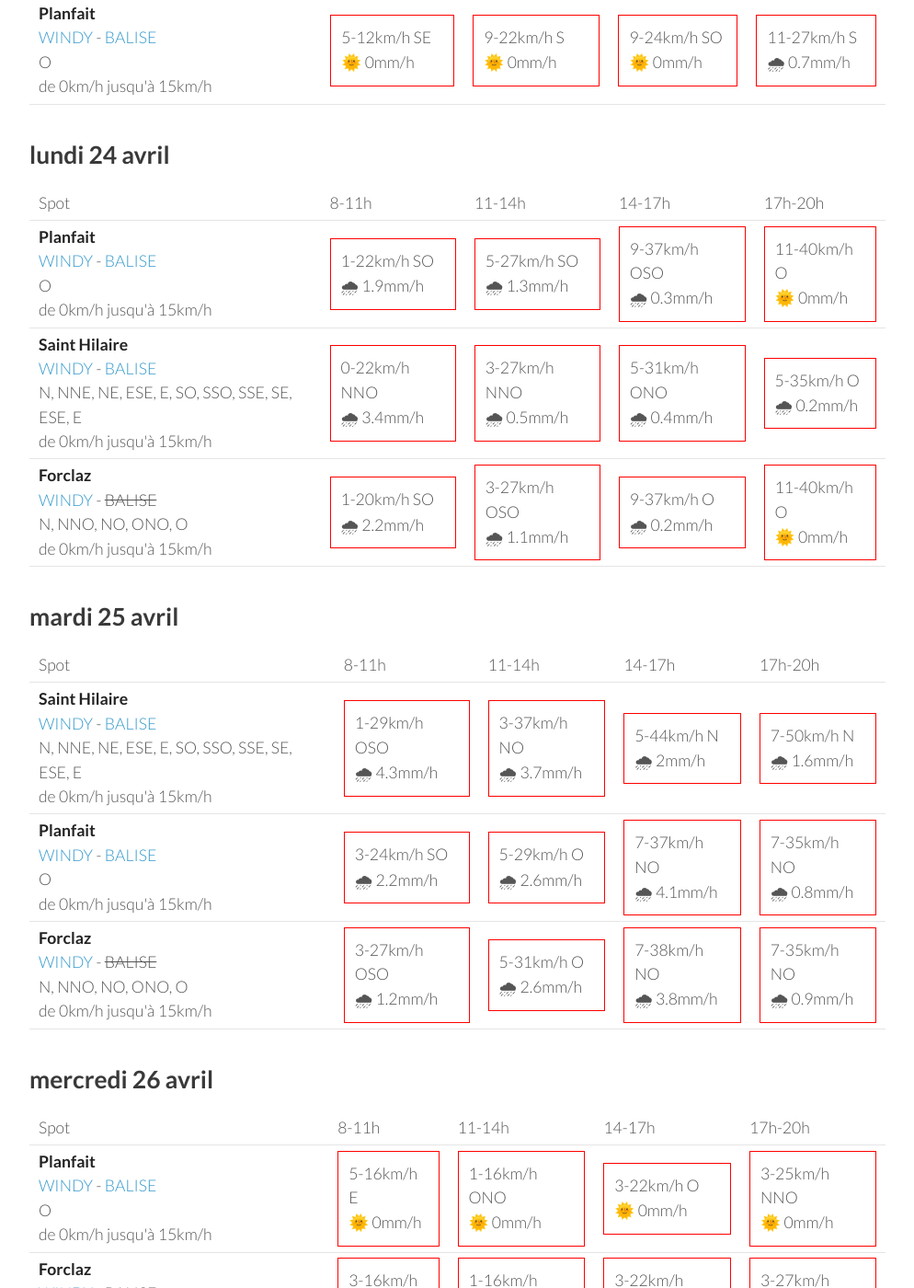
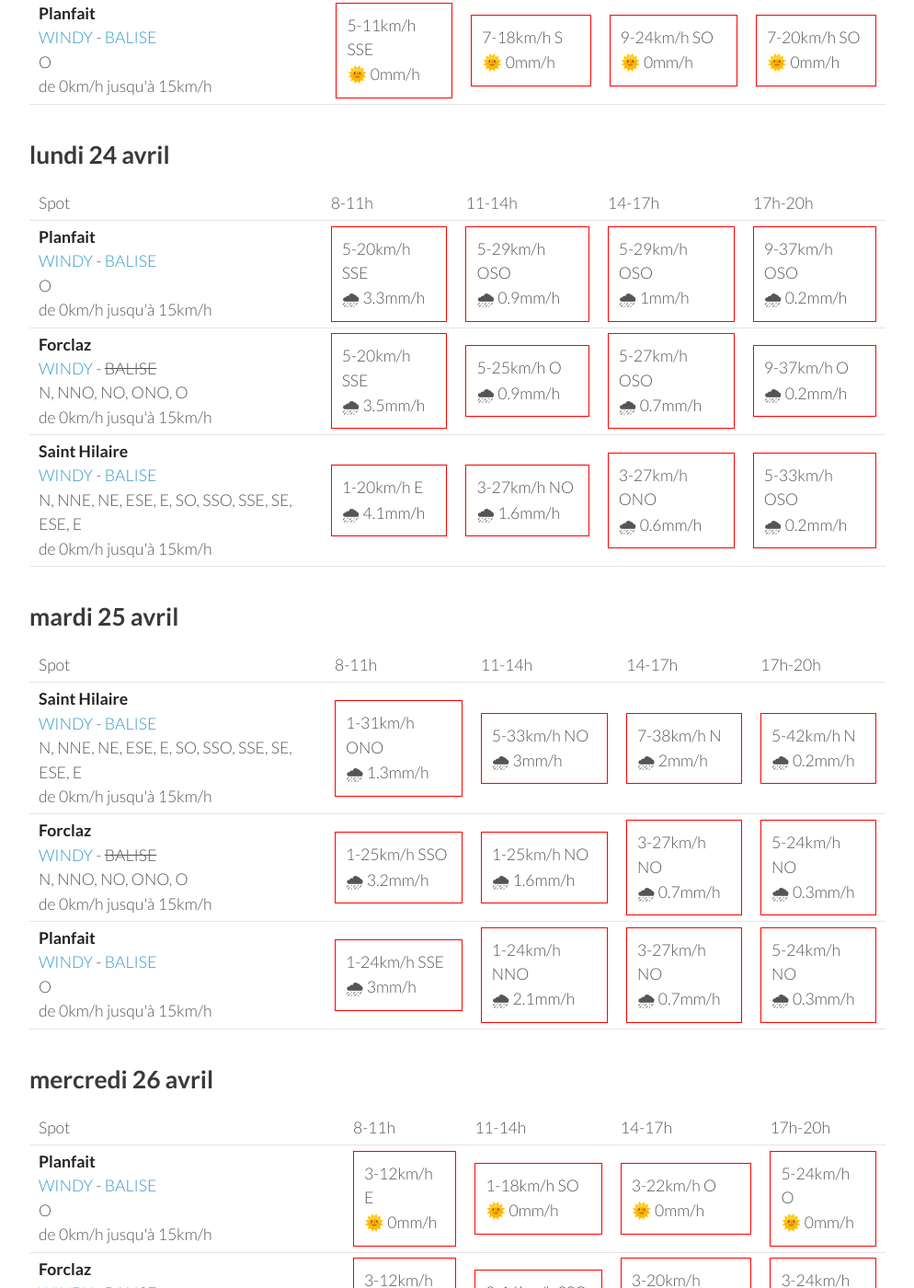
Before and after one commit to parapente-dans-le-nord/parapente-dans-le-nord.github.io, a Jekyll site: the page built from alpes_nord.markdown, in a window 1280 px wide and 1400 px high, scrolled down 1132 px. Shown: the whole window at 92% size, without its empty margins (26-1020 px from the left). Built offline with Jekyll 4.4.1, drawn with Linux system fonts in a browser that asks for light colours; some of the changed text lies outside the part shown.

Commit message:
update index.markdown

```diff
--- a/alpes_nord.markdown
+++ b/alpes_nord.markdown
@@ -22,33 +22,30 @@ page mise à jour le samedi 22 avril 06:26
       <td>17h-20h</td>
     </tr>
 <tr>
+        <td><strong>Forclaz</strong><br><a href="https://windy.com/45.814/6.247?45.375,6.246,8,m:eVwaglz">WINDY</a> - <span class="no-balise"> BALISE </span><br> <span class="vent-favorable">N, NNO, NO, ONO, O</span><br><span class="force-vent">de 0km/h jusqu'à 15km/h</span> </td>
+
+            <td><div class="not-flyable"><p>0-0km/h NA</p><p>🌧️ 0mm/h</p></div></td>
+            <td><div class="not-flyable"><p>14-38km/h S</p><p>🌧 0.3mm/h</p></div></td>
+            <td><div class="not-flyable"><p>5-22km/h SSO</p><p>🌧 1.7mm/h</p></div></td>
+            <td><div class="not-flyable"><p>11-25km/h SE</p><p>🌧 2.1mm/h</p></div></td>
+
+    </tr>
+<tr>
         <td><strong>Saint Hilaire</strong><br><a href="https://windy.com/45.307/5.888?45.087,5.889,9,m:eUFagkX">WINDY</a> - <span class=""><a href="http://www.balisemeteo.com/balise.php?idBalise=61">BALISE</a> </span><br> <span class="vent-favorable">N, NNE, NE, ESE, E, SO, SSO, SSE, SE, ESE, E</span><br><span class="force-vent">de 0km/h jusqu'à 15km/h</span> </td>
 
-            <td><div class="not-flyable"><p>22-62km/h SO</p><p>🌧 1.1mm/h</p></div></td>
-            <td><div class="not-flyable"><p>12-53km/h SSO</p><p>🌧 4.6mm/h</p></div></td>
-            <td><div class="not-flyable"><p>5-16km/h S</p><p>🌞 0mm/h</p></div></td>
-            <td><div class="not-flyable"><p>14-50km/h SO</p><p>🌞 0mm/h</p></div></td>
-
+            <td><div class="not-flyable"><p>0-0km/h NA</p><p>🌧️ 0mm/h</p></div></td>
+            <td><div class="not-flyable"><p>16-68km/h OSO</p><p>🌧 2mm/h</p></div></td>
+            <td><div class="not-flyable"><p>5-20km/h SSE</p><p>🌧 0.2mm/h</p></div></td>
+            <td><div class="not-flyable"><p>7-20km/h S</p><p>🌧 0.7mm/h</p></div></td>
 
     </tr>
 <tr>
         <td><strong>Planfait</strong><br><a href="https://windy.com/45.853/6.223?45.415,6.223,8">WINDY</a> - <span class=""><a href="https://www.openwindmap.org/PP496">BALISE</a> </span><br> <span class="vent-favorable">O</span><br><span class="force-vent">de 0km/h jusqu'à 15km/h</span> </td>
 
-            <td><div class="not-flyable"><p>14-35km/h S</p><p>🌧 0.5mm/h</p></div></td>
-            <td><div class="not-flyable"><p>11-38km/h SSO</p><p>🌧 4.5mm/h</p></div></td>
-            <td><div class="not-flyable"><p>11-29km/h S</p><p>🌧 1.6mm/h</p></div></td>
-            <td><div class="not-flyable"><p>9-20km/h S</p><p>🌞 0mm/h</p></div></td>
-
-
-    </tr>
-<tr>
-        <td><strong>Forclaz</strong><br><a href="https://windy.com/45.814/6.247?45.375,6.246,8,m:eVwaglz">WINDY</a> - <span class="no-balise"> BALISE </span><br> <span class="vent-favorable">N, NNO, NO, ONO, O</span><br><span class="force-vent">de 0km/h jusqu'à 15km/h</span> </td>
-
-            <td><div class="not-flyable"><p>14-38km/h SSE</p><p>🌧 0.8mm/h</p></div></td>
-            <td><div class="not-flyable"><p>16-38km/h SE</p><p>🌧 4.1mm/h</p></div></td>
-            <td><div class="not-flyable"><p>12-31km/h SSE</p><p>🌧 1.1mm/h</p></div></td>
-            <td><div class="not-flyable"><p>12-33km/h S</p><p>🌞 0mm/h</p></div></td>
-
+            <td><div class="not-flyable"><p>0-0km/h NA</p><p>🌧️ 0mm/h</p></div></td>
+            <td><div class="not-flyable"><p>20-46km/h S</p><p>🌧 0.2mm/h</p></div></td>
+            <td><div class="not-flyable"><p>5-20km/h SSO</p><p>🌧 2.9mm/h</p></div></td>
+            <td><div class="not-flyable"><p>7-24km/h SSE</p><p>🌧 2.4mm/h</p></div></td>
 
     </tr>
 
@@ -70,30 +67,30 @@ page mise à jour le samedi 22 avril 06:26
 <tr>
         <td><strong>Saint Hilaire</strong><br><a href="https://windy.com/45.307/5.888?45.087,5.889,9,m:eUFagkX">WINDY</a> - <span class=""><a href="http://www.balisemeteo.com/balise.php?idBalise=61">BALISE</a> </span><br> <span class="vent-favorable">N, NNE, NE, ESE, E, SO, SSO, SSE, SE, ESE, E</span><br><span class="force-vent">de 0km/h jusqu'à 15km/h</span> </td>
 
-            <td><div class="flyable"><p>5-11km/h SSO</p><p>🌞 0mm/h</p></div></td>
-            <td><div class="not-flyable"><p>9-24km/h S</p><p>🌞 0mm/h</p></div></td>
-            <td><div class="not-flyable"><p>16-42km/h SO</p><p>🌞 0mm/h</p></div></td>
-            <td><div class="not-flyable"><p>16-42km/h SO</p><p>🌞 0mm/h</p></div></td>
+            <td><div class="flyable"><p>3-7km/h SSO</p><p>🌞 0mm/h</p></div></td>
+            <td><div class="not-flyable"><p>7-20km/h SSE</p><p>🌞 0mm/h</p></div></td>
+            <td><div class="not-flyable"><p>11-33km/h SSO</p><p>🌞 0mm/h</p></div></td>
+            <td><div class="not-flyable"><p>14-40km/h SO</p><p>🌞 0mm/h</p></div></td>
 
 
     </tr>
 <tr>
         <td><strong>Forclaz</strong><br><a href="https://windy.com/45.814/6.247?45.375,6.246,8,m:eVwaglz">WINDY</a> - <span class="no-balise"> BALISE </span><br> <span class="vent-favorable">N, NNO, NO, ONO, O</span><br><span class="force-vent">de 0km/h jusqu'à 15km/h</span> </td>
 
-            <td><div class="not-flyable"><p>5-14km/h SE</p><p>🌞 0mm/h</p></div></td>
-            <td><div class="not-flyable"><p>11-25km/h SSO</p><p>🌞 0mm/h</p></div></td>
-            <td><div class="not-flyable"><p>7-24km/h SO</p><p>🌞 0mm/h</p></div></td>
-            <td><div class="not-flyable"><p>7-38km/h SSE</p><p>🌧 0.5mm/h</p></div></td>
+            <td><div class="not-flyable"><p>5-11km/h SE</p><p>🌞 0mm/h</p></div></td>
+            <td><div class="not-flyable"><p>5-14km/h SSO</p><p>🌞 0mm/h</p></div></td>
+            <td><div class="not-flyable"><p>9-22km/h SSO</p><p>🌞 0mm/h</p></div></td>
+            <td><div class="not-flyable"><p>7-22km/h SSO</p><p>🌞 0mm/h</p></div></td>
 
 
     </tr>
 <tr>
         <td><strong>Planfait</strong><br><a href="https://windy.com/45.853/6.223?45.415,6.223,8">WINDY</a> - <span class=""><a href="https://www.openwindmap.org/PP496">BALISE</a> </span><br> <span class="vent-favorable">O</span><br><span class="force-vent">de 0km/h jusqu'à 15km/h</span> </td>
 
-            <td><div class="not-flyable"><p>5-12km/h SE</p><p>🌞 0mm/h</p></div></td>
-            <td><div class="not-flyable"><p>9-22km/h S</p><p>🌞 0mm/h</p></div></td>
+            <td><div class="not-flyable"><p>5-11km/h SSE</p><p>🌞 0mm/h</p></div></td>
+            <td><div class="not-flyable"><p>7-18km/h S</p><p>🌞 0mm/h</p></div></td>
             <td><div class="not-flyable"><p>9-24km/h SO</p><p>🌞 0mm/h</p></div></td>
-            <td><div class="not-flyable"><p>11-27km/h S</p><p>🌧 0.7mm/h</p></div></td>
+            <td><div class="not-flyable"><p>7-20km/h SO</p><p>🌞 0mm/h</p></div></td>
 
 
     </tr>
@@ -116,30 +113,30 @@ page mise à jour le samedi 22 avril 06:26
 <tr>
         <td><strong>Planfait</strong><br><a href="https://windy.com/45.853/6.223?45.415,6.223,8">WINDY</a> - <span class=""><a href="https://www.openwindmap.org/PP496">BALISE</a> </span><br> <span class="vent-favorable">O</span><br><span class="force-vent">de 0km/h jusqu'à 15km/h</span> </td>
 
-            <td><div class="not-flyable"><p>1-22km/h SO</p><p>🌧 1.9mm/h</p></div></td>
-            <td><div class="not-flyable"><p>5-27km/h SO</p><p>🌧 1.3mm/h</p></div></td>
-            <td><div class="not-flyable"><p>9-37km/h OSO</p><p>🌧 0.3mm/h</p></div></td>
-            <td><div class="not-flyable"><p>11-40km/h O</p><p>🌞 0mm/h</p></div></td>
+            <td><div class="not-flyable"><p>5-20km/h SSE</p><p>🌧 3.3mm/h</p></div></td>
+            <td><div class="not-flyable"><p>5-29km/h OSO</p><p>🌧 0.9mm/h</p></div></td>
+            <td><div class="not-flyable"><p>5-29km/h OSO</p><p>🌧 1mm/h</p></div></td>
+            <td><div class="not-flyable"><p>9-37km/h OSO</p><p>🌧 0.2mm/h</p></div></td>
+
+
+    </tr>
+<tr>
+        <td><strong>Forclaz</strong><br><a href="https://windy.com/45.814/6.247?45.375,6.246,8,m:eVwaglz">WINDY</a> - <span class="no-balise"> BALISE </span><br> <span class="vent-favorable">N, NNO, NO, ONO, O</span><br><span class="force-vent">de 0km/h jusqu'à 15km/h</span> </td>
+
+            <td><div class="not-flyable"><p>5-20km/h SSE</p><p>🌧 3.5mm/h</p></div></td>
+            <td><div class="not-flyable"><p>5-25km/h O</p><p>🌧 0.9mm/h</p></div></td>
+            <td><div class="not-flyable"><p>5-27km/h OSO</p><p>🌧 0.7mm/h</p></div></td>
+            <td><div class="not-flyable"><p>9-37km/h O</p><p>🌧 0.2mm/h</p></div></td>
 
 
     </tr>
 <tr>
         <td><strong>Saint Hilaire</strong><br><a href="https://windy.com/45.307/5.888?45.087,5.889,9,m:eUFagkX">WINDY</a> - <span class=""><a href="http://www.balisemeteo.com/balise.php?idBalise=61">BALISE</a> </span><br> <span class="vent-favorable">N, NNE, NE, ESE, E, SO, SSO, SSE, SE, ESE, E</span><br><span class="force-vent">de 0km/h jusqu'à 15km/h</span> </td>
 
-            <td><div class="not-flyable"><p>0-22km/h NNO</p><p>🌧 3.4mm/h</p></div></td>
-            <td><div class="not-flyable"><p>3-27km/h NNO</p><p>🌧 0.5mm/h</p></div></td>
-            <td><div class="not-flyable"><p>5-31km/h ONO</p><p>🌧 0.4mm/h</p></div></td>
-            <td><div class="not-flyable"><p>5-35km/h O</p><p>🌧 0.2mm/h</p></div></td>
-
-
-    </tr>
-<tr>
-        <td><strong>Forclaz</strong><br><a href="https://windy.com/45.814/6.247?45.375,6.246,8,m:eVwaglz">WINDY</a> - <span class="no-balise"> BALISE </span><br> <span class="vent-favorable">N, NNO, NO, ONO, O</span><br><span class="force-vent">de 0km/h jusqu'à 15km/h</span> </td>
-
-            <td><div class="not-flyable"><p>1-20km/h SO</p><p>🌧 2.2mm/h</p></div></td>
-            <td><div class="not-flyable"><p>3-27km/h OSO</p><p>🌧 1.1mm/h</p></div></td>
-            <td><div class="not-flyable"><p>9-37km/h O</p><p>🌧 0.2mm/h</p></div></td>
-            <td><div class="not-flyable"><p>11-40km/h O</p><p>🌞 0mm/h</p></div></td>
+            <td><div class="not-flyable"><p>1-20km/h E</p><p>🌧 4.1mm/h</p></div></td>
+            <td><div class="not-flyable"><p>3-27km/h NO</p><p>🌧 1.6mm/h</p></div></td>
+            <td><div class="not-flyable"><p>3-27km/h ONO</p><p>🌧 0.6mm/h</p></div></td>
+            <td><div class="not-flyable"><p>5-33km/h OSO</p><p>🌧 0.2mm/h</p></div></td>
 
 
     </tr>
@@ -162,30 +159,30 @@ page mise à jour le samedi 22 avril 06:26
 <tr>
         <td><strong>Saint Hilaire</strong><br><a href="https://windy.com/45.307/5.888?45.087,5.889,9,m:eUFagkX">WINDY</a> - <span class=""><a href="http://www.balisemeteo.com/balise.php?idBalise=61">BALISE</a> </span><br> <span class="vent-favorable">N, NNE, NE, ESE, E, SO, SSO, SSE, SE, ESE, E</span><br><span class="force-vent">de 0km/h jusqu'à 15km/h</span> </td>
 
-            <td><div class="not-flyable"><p>1-29km/h OSO</p><p>🌧 4.3mm/h</p></div></td>
-            <td><div class="not-flyable"><p>3-37km/h NO</p><p>🌧 3.7mm/h</p></div></td>
-            <td><div class="not-flyable"><p>5-44km/h N</p><p>🌧 2mm/h</p></div></td>
-            <td><div class="not-flyable"><p>7-50km/h N</p><p>🌧 1.6mm/h</p></div></td>
+            <td><div class="not-flyable"><p>1-31km/h ONO</p><p>🌧 1.3mm/h</p></div></td>
+            <td><div class="not-flyable"><p>5-33km/h NO</p><p>🌧 3mm/h</p></div></td>
+            <td><div class="not-flyable"><p>7-38km/h N</p><p>🌧 2mm/h</p></div></td>
+            <td><div class="not-flyable"><p>5-42km/h N</p><p>🌧 0.2mm/h</p></div></td>
+
+
+    </tr>
+<tr>
+        <td><strong>Forclaz</strong><br><a href="https://windy.com/45.814/6.247?45.375,6.246,8,m:eVwaglz">WINDY</a> - <span class="no-balise"> BALISE </span><br> <span class="vent-favorable">N, NNO, NO, ONO, O</span><br><span class="force-vent">de 0km/h jusqu'à 15km/h</span> </td>
+
+            <td><div class="not-flyable"><p>1-25km/h SSO</p><p>🌧 3.2mm/h</p></div></td>
+            <td><div class="not-flyable"><p>1-25km/h NO</p><p>🌧 1.6mm/h</p></div></td>
+            <td><div class="not-flyable"><p>3-27km/h NO</p><p>🌧 0.7mm/h</p></div></td>
+            <td><div class="not-flyable"><p>5-24km/h NO</p><p>🌧 0.3mm/h</p></div></td>
 
 
     </tr>
 <tr>
         <td><strong>Planfait</strong><br><a href="https://windy.com/45.853/6.223?45.415,6.223,8">WINDY</a> - <span class=""><a href="https://www.openwindmap.org/PP496">BALISE</a> </span><br> <span class="vent-favorable">O</span><br><span class="force-vent">de 0km/h jusqu'à 15km/h</span> </td>
 
-            <td><div class="not-flyable"><p>3-24km/h SO</p><p>🌧 2.2mm/h</p></div></td>
-            <td><div class="not-flyable"><p>5-29km/h O</p><p>🌧 2.6mm/h</p></div></td>
-            <td><div class="not-flyable"><p>7-37km/h NO</p><p>🌧 4.1mm/h</p></div></td>
-            <td><div class="not-flyable"><p>7-35km/h NO</p><p>🌧 0.8mm/h</p></div></td>
-
-
-    </tr>
-<tr>
-        <td><strong>Forclaz</strong><br><a href="https://windy.com/45.814/6.247?45.375,6.246,8,m:eVwaglz">WINDY</a> - <span class="no-balise"> BALISE </span><br> <span class="vent-favorable">N, NNO, NO, ONO, O</span><br><span class="force-vent">de 0km/h jusqu'à 15km/h</span> </td>
-
-            <td><div class="not-flyable"><p>3-27km/h OSO</p><p>🌧 1.2mm/h</p></div></td>
-            <td><div class="not-flyable"><p>5-31km/h O</p><p>🌧 2.6mm/h</p></div></td>
-            <td><div class="not-flyable"><p>7-38km/h NO</p><p>🌧 3.8mm/h</p></div></td>
-            <td><div class="not-flyable"><p>7-35km/h NO</p><p>🌧 0.9mm/h</p></div></td>
+            <td><div class="not-flyable"><p>1-24km/h SSE</p><p>🌧 3mm/h</p></div></td>
+            <td><div class="not-flyable"><p>1-24km/h NNO</p><p>🌧 2.1mm/h</p></div></td>
+            <td><div class="not-flyable"><p>3-27km/h NO</p><p>🌧 0.7mm/h</p></div></td>
+            <td><div class="not-flyable"><p>5-24km/h NO</p><p>🌧 0.3mm/h</p></div></td>
 
 
     </tr>
@@ -208,30 +205,30 @@ page mise à jour le samedi 22 avril 06:26
 <tr>
         <td><strong>Planfait</strong><br><a href="https://windy.com/45.853/6.223?45.415,6.223,8">WINDY</a> - <span class=""><a href="https://www.openwindmap.org/PP496">BALISE</a> </span><br> <span class="vent-favorable">O</span><br><span class="force-vent">de 0km/h jusqu'à 15km/h</span> </td>
 
-            <td><div class="not-flyable"><p>5-16km/h E</p><p>🌞 0mm/h</p></div></td>
-            <td><div class="not-flyable"><p>1-16km/h ONO</p><p>🌞 0mm/h</p></div></td>
+            <td><div class="not-flyable"><p>3-12km/h E</p><p>🌞 0mm/h</p></div></td>
+            <td><div class="not-flyable"><p>1-18km/h SO</p><p>🌞 0mm/h</p></div></td>
             <td><div class="not-flyable"><p>3-22km/h O</p><p>🌞 0mm/h</p></div></td>
-            <td><div class="not-flyable"><p>3-25km/h NNO</p><p>🌞 0mm/h</p></div></td>
+            <td><div class="not-flyable"><p>5-24km/h O</p><p>🌞 0mm/h</p></div></td>
 
 
     </tr>
 <tr>
         <td><strong>Forclaz</strong><br><a href="https://windy.com/45.814/6.247?45.375,6.246,8,m:eVwaglz">WINDY</a> - <span class="no-balise"> BALISE </span><br> <span class="vent-favorable">N, NNO, NO, ONO, O</span><br><span class="force-vent">de 0km/h jusqu'à 15km/h</span> </td>
 
-            <td><div class="not-flyable"><p>3-16km/h E</p><p>🌞 0mm/h</p></div></td>
-            <td><div class="not-flyable"><p>1-16km/h ONO</p><p>🌞 0mm/h</p></div></td>
-            <td><div class="not-flyable"><p>3-22km/h ONO</p><p>🌞 0mm/h</p></div></td>
-            <td><div class="not-flyable"><p>3-27km/h NNO</p><p>🌞 0mm/h</p></div></td>
+            <td><div class="not-flyable"><p>3-12km/h E</p><p>🌞 0mm/h</p></div></td>
+            <td><div class="not-flyable"><p>0-16km/h SSO</p><p>🌞 0mm/h</p></div></td>
+            <td><div class="not-flyable"><p>3-20km/h ONO</p><p>🌞 0mm/h</p></div></td>
+            <td><div class="not-flyable"><p>3-24km/h O</p><p>🌞 0mm/h</p></div></td>
 
 
     </tr>
 <tr>
         <td><strong>Saint Hilaire</strong><br><a href="https://windy.com/45.307/5.888?45.087,5.889,9,m:eUFagkX">WINDY</a> - <span class=""><a href="http://www.balisemeteo.com/balise.php?idBalise=61">BALISE</a> </span><br> <span class="vent-favorable">N, NNE, NE, ESE, E, SO, SSO, SSE, SE, ESE, E</span><br><span class="force-vent">de 0km/h jusqu'à 15km/h</span> </td>
 
-            <td><div class="not-flyable"><p>1-22km/h E</p><p>🌞 0mm/h</p></div></td>
-            <td><div class="not-flyable"><p>3-20km/h OSO</p><p>🌞 0mm/h</p></div></td>
-            <td><div class="not-flyable"><p>5-33km/h OSO</p><p>🌞 0mm/h</p></div></td>
-            <td><div class="not-flyable"><p>1-35km/h NO</p><p>🌞 0mm/h</p></div></td>
+            <td><div class="not-flyable"><p>1-16km/h E</p><p>🌞 0mm/h</p></div></td>
+            <td><div class="not-flyable"><p>3-24km/h OSO</p><p>🌞 0mm/h</p></div></td>
+            <td><div class="not-flyable"><p>3-24km/h O</p><p>🌞 0mm/h</p></div></td>
+            <td><div class="not-flyable"><p>1-22km/h O</p><p>🌞 0mm/h</p></div></td>
 
 
     </tr>
@@ -239,3 +236,49 @@ page mise à jour le samedi 22 avril 06:26
 </tbody>
 </table>
 {:/}
+## jeudi 27 avril
+
+{::nomarkdown}
+<table>
+  <tbody>
+    <tr>
+      <td>Spot</td>
+      <td>8-11h</td>
+      <td>11-14h</td>
+      <td>14-17h</td>
+      <td>17h-20h</td>
+    </tr>
+<tr>
+        <td><strong>Planfait</strong><br><a href="https://windy.com/45.853/6.223?45.415,6.223,8">WINDY</a> - <span class=""><a href="https://www.openwindmap.org/PP496">BALISE</a> </span><br> <span class="vent-favorable">O</span><br><span class="force-vent">de 0km/h jusqu'à 15km/h</span> </td>
+
+            <td><div class="not-flyable"><p>3-12km/h E</p><p>🌞 0mm/h</p></div></td>
+            <td><div class="not-flyable"><p>1-12km/h E</p><p>🌧 0.3mm/h</p></div></td>
+            <td><div class="not-flyable"><p>3-16km/h ONO</p><p>🌧 0.2mm/h</p></div></td>
+            <td><div class="not-flyable"><p>1-16km/h SE</p><p>🌞 0mm/h</p></div></td>
+
+
+    </tr>
+<tr>
+        <td><strong>Saint Hilaire</strong><br><a href="https://windy.com/45.307/5.888?45.087,5.889,9,m:eUFagkX">WINDY</a> - <span class=""><a href="http://www.balisemeteo.com/balise.php?idBalise=61">BALISE</a> </span><br> <span class="vent-favorable">N, NNE, NE, ESE, E, SO, SSO, SSE, SE, ESE, E</span><br><span class="force-vent">de 0km/h jusqu'à 15km/h</span> </td>
+
+            <td><div class="not-flyable"><p>1-12km/h ENE</p><p>🌞 0mm/h</p></div></td>
+            <td><div class="not-flyable"><p>0-11km/h ENE</p><p>🌧 0.8mm/h</p></div></td>
+            <td><div class="not-flyable"><p>0-14km/h O</p><p>🌧 0.8mm/h</p></div></td>
+            <td><div class="not-flyable"><p>0-16km/h S</p><p>🌞 0mm/h</p></div></td>
+
+
+    </tr>
+<tr>
+        <td><strong>Forclaz</strong><br><a href="https://windy.com/45.814/6.247?45.375,6.246,8,m:eVwaglz">WINDY</a> - <span class="no-balise"> BALISE </span><br> <span class="vent-favorable">N, NNO, NO, ONO, O</span><br><span class="force-vent">de 0km/h jusqu'à 15km/h</span> </td>
+
+            <td><div class="not-flyable"><p>3-14km/h E</p><p>🌞 0mm/h</p></div></td>
+            <td><div class="not-flyable"><p>1-14km/h E</p><p>🌧 0.3mm/h</p></div></td>
+            <td><div class="not-flyable"><p>1-18km/h ONO</p><p>🌧 0.2mm/h</p></div></td>
+            <td><div class="not-flyable"><p>1-16km/h ESE</p><p>🌞 0mm/h</p></div></td>
+
+
+    </tr>
+
+</tbody>
+</table>
+{:/}
```
Also changed, not shown: other parts of alpes_nord.markdown (+1 -1 lines).
